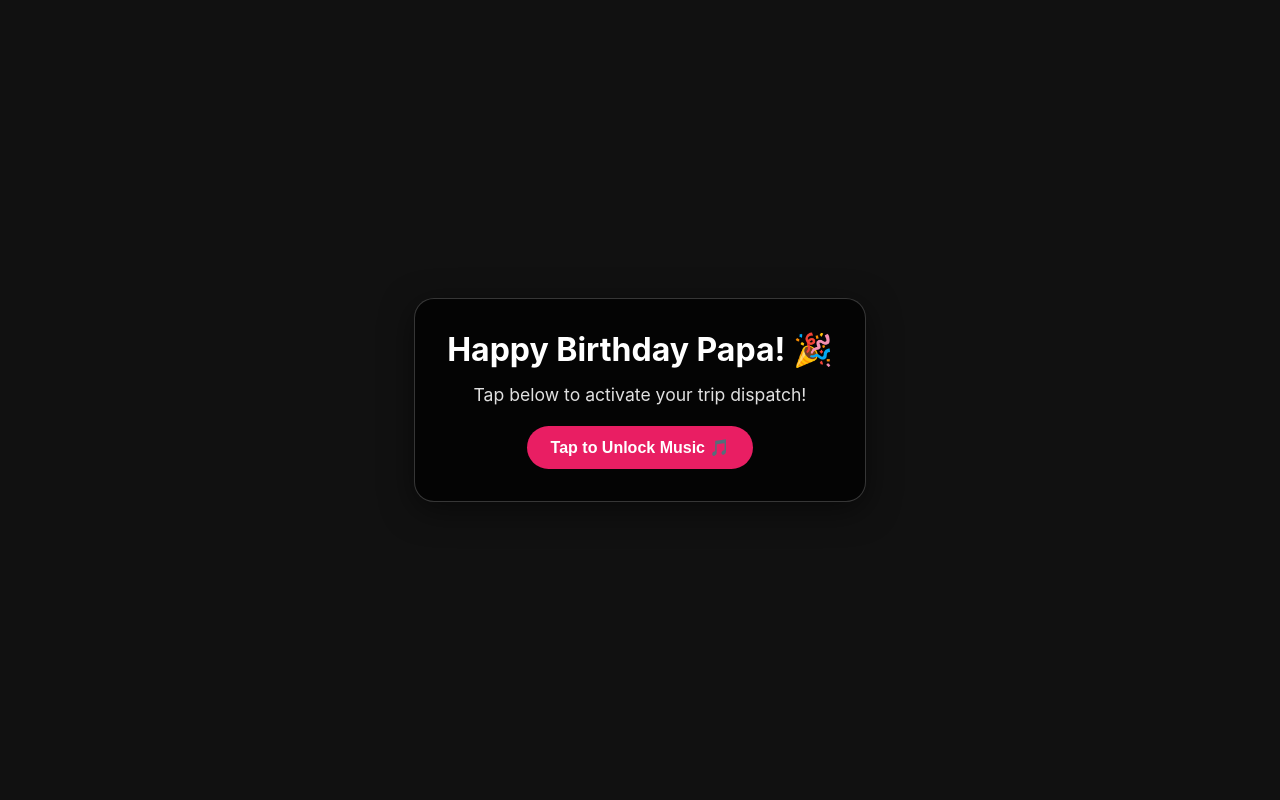
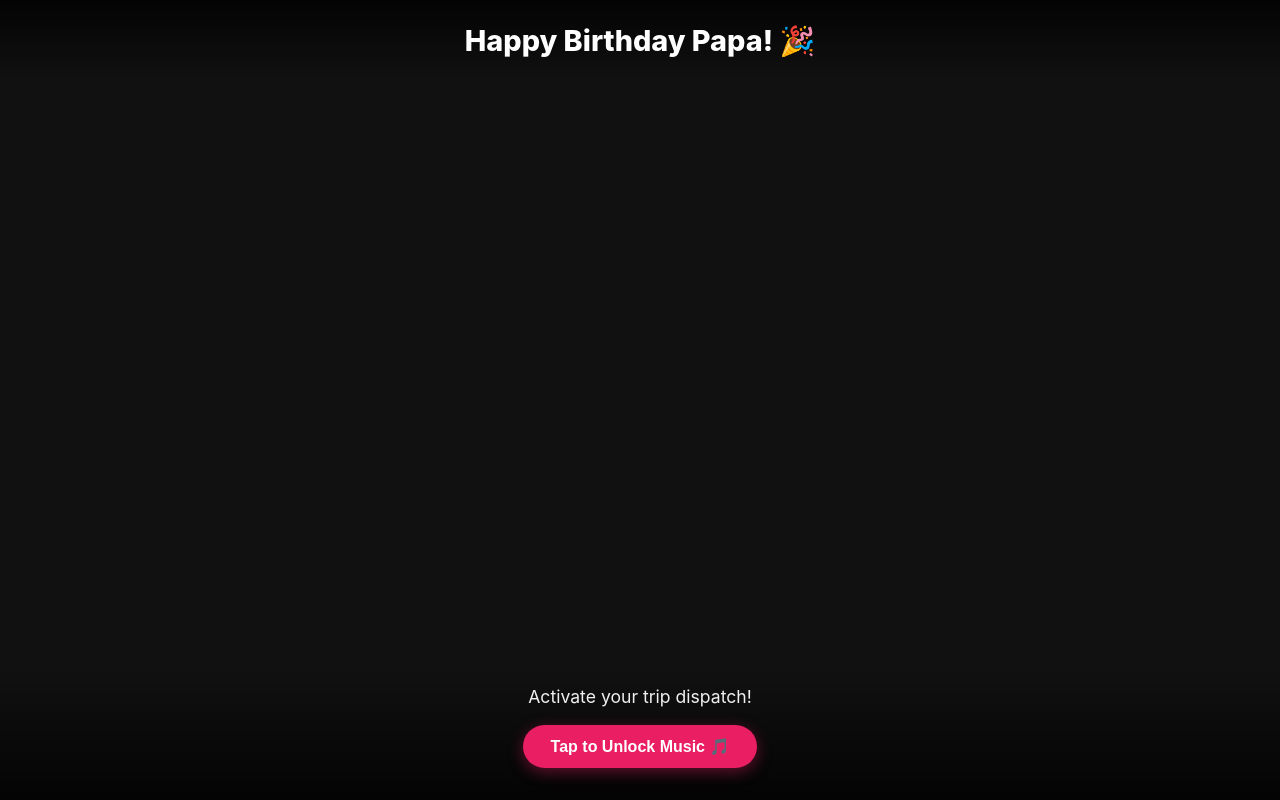
Before and after one commit to person-afk1/happy-birthday-papa, a plain HTML site: page index.html in a window 1280 px wide. Drawn offline with Linux system fonts and the light colour scheme; no server answers.

Commit message:
Update index.html

```diff
--- a/index.html
+++ b/index.html
@@ -6,22 +6,26 @@
   <title>Birthday Dispatch 🎂</title>
   <style>
     * { box-sizing: border-box; margin: 0; padding: 0; }
+
     body {
       height: 100vh;
       width: 100vw;
       overflow: hidden;
       display: flex;
       flex-direction: column;
+      /* Main alignment: elements at top and bottom */
+      justify-content: space-between;
       align-items: center;
-      justify-content: center;
       background-size: cover;
       background-position: center;
+      background-color: #111;
       color: white;
       font-family: -apple-system, BlinkMacSystemFont, "Segoe UI", Roboto, sans-serif;
       text-align: center;
       position: relative;
-      background-color: #111;
     }
+
+    /* Full-screen Background Video */
     #bg-video {
       position: absolute;
       top: 50%;
@@ -35,40 +39,63 @@
       object-fit: cover;
       display: none;
     }
-    .overlay {
+
+    /* Container for Header Content (TOP) */
+    .header-content {
       position: relative;
       z-index: 2;
-      background: rgba(0, 0, 0, 0.75);
-      backdrop-filter: blur(8px);
-      padding: 2rem;
-      border-radius: 20px;
-      max-width: 85%;
-      box-shadow: 0 8px 32px 0 rgba(0, 0, 0, 0.5);
-      border: 1px solid rgba(255, 255, 255, 0.2);
+      width: 100%;
+      padding: 1.5rem 1rem;
+      /* Subtle dark fade at top for text readability */
+      background: linear-gradient(to bottom, rgba(0,0,0,0.8) 0%, rgba(0,0,0,0) 100%);
     }
-    h1 { font-size: 2rem; margin-bottom: 12px; line-height: 1.2; }
-    p { font-size: 1.1rem; line-height: 1.5; color: #e0e0e0; }
+
+    h1 { font-size: 1.8rem; line-height: 1.2; font-weight: 800; }
+
+    /* Container for Footer Content (BOTTOM) */
+    .footer-content {
+      position: relative;
+      z-index: 2;
+      width: 100%;
+      padding: 1rem 1rem 2rem 1rem; /* Extra padding at bottom */
+      /* Subtle dark fade at bottom for text/button readability */
+      background: linear-gradient(to top, rgba(0,0,0,0.8) 0%, rgba(0,0,0,0) 100%);
+      display: flex;
+      flex-direction: column;
+      align-items: center;
+      gap: 15px; /* Space between message and button */
+    }
+
+    p { font-size: 1.1rem; line-height: 1.5; color: #f0f0f0; max-width: 90%; }
+
+    /* Universal Button Style */
     .btn {
-      position: relative;
-      z-index: 3;
-      padding: 12px 24px;
+      padding: 12px 28px;
       font-size: 1rem;
-      background: #e91e63;
+      background: #e91e63; /* Pink */
       color: white;
       border: none;
       border-radius: 25px;
       cursor: pointer;
-      margin-top: 18px;
       font-weight: bold;
-      transition: background 0.3s;
+      transition: background 0.3s, transform 0.1s;
+      box-shadow: 0 4px 15px rgba(233, 30, 99, 0.4);
     }
+
+    .btn:active {
+      transform: scale(0.97);
+    }
+
+    /* Mute/Secondary Button Style */
     .btn-secondary {
       background: rgba(255, 255, 255, 0.2);
       border: 1px solid white;
+      color: white;
+      box-shadow: none;
     }
   </style>
 
-  <!-- Firebase SDK -->
+  <!-- Firebase SDK (Standard v8) -->
   <script src="https://www.gstatic.com/firebasejs/8.10.1/firebase-app.js"></script>
   <script src="https://www.gstatic.com/firebasejs/8.10.1/firebase-database.js"></script>
 </head>
@@ -77,10 +104,16 @@
   <!-- Background Video Element -->
   <video id="bg-video" loop muted playsinline></video>
 
-  <!-- Message Card Overlay -->
-  <div class="overlay">
+  <!-- Title Section (TOP) -->
+  <div class="header-content">
     <h1 id="title">Happy Birthday Papa! 🎉</h1>
-    <p id="message">Tap below to activate your trip dispatch!</p>
+  </div>
+
+  <!-- Empty Center for Photos/Video -->
+
+  <!-- Message & Control Section (BOTTOM) -->
+  <div class="footer-content">
+    <p id="message">Activate your trip dispatch!</p>
     <button id="action-btn" class="btn" onclick="handleButtonClick()">Tap to Unlock Music 🎵</button>
   </div>
 
@@ -88,7 +121,7 @@
   <audio id="bg-audio" loop></audio>
 
   <script>
-    // Exact Firebase Configuration with Singapore Region URL
+    // EXACT Firebase Configuration (Singapore Database URL)
     const firebaseConfig = {
       apiKey: "AIzaSyDs245uSIqkn6-lYHUo7aWxEaVNpeaZA1k",
       authDomain: "happy-birthday-papa-e7e39.firebaseapp.com",
@@ -113,7 +146,7 @@
       if (!userInteracted) {
         userInteracted = true;
 
-        // Request Notification permission for phone routines
+        // Notification permission request for phone automation
         if ("Notification" in window && Notification.permission !== "granted") {
           Notification.requestPermission();
         }
@@ -121,12 +154,13 @@
         if (audio.src) audio.play();
         if (video.src) video.play();
 
+        // Update button appearance
         actionBtn.innerText = "Pause Music ⏸️";
         actionBtn.classList.add("btn-secondary");
         return;
       }
 
-      // Subsequent clicks: Toggle Audio Play / Pause
+      // Subsequent clicks: Toggle Audio Play/Pause
       if (audio.paused) {
         audio.play();
         actionBtn.innerText = "Pause Music ⏸️";
```
